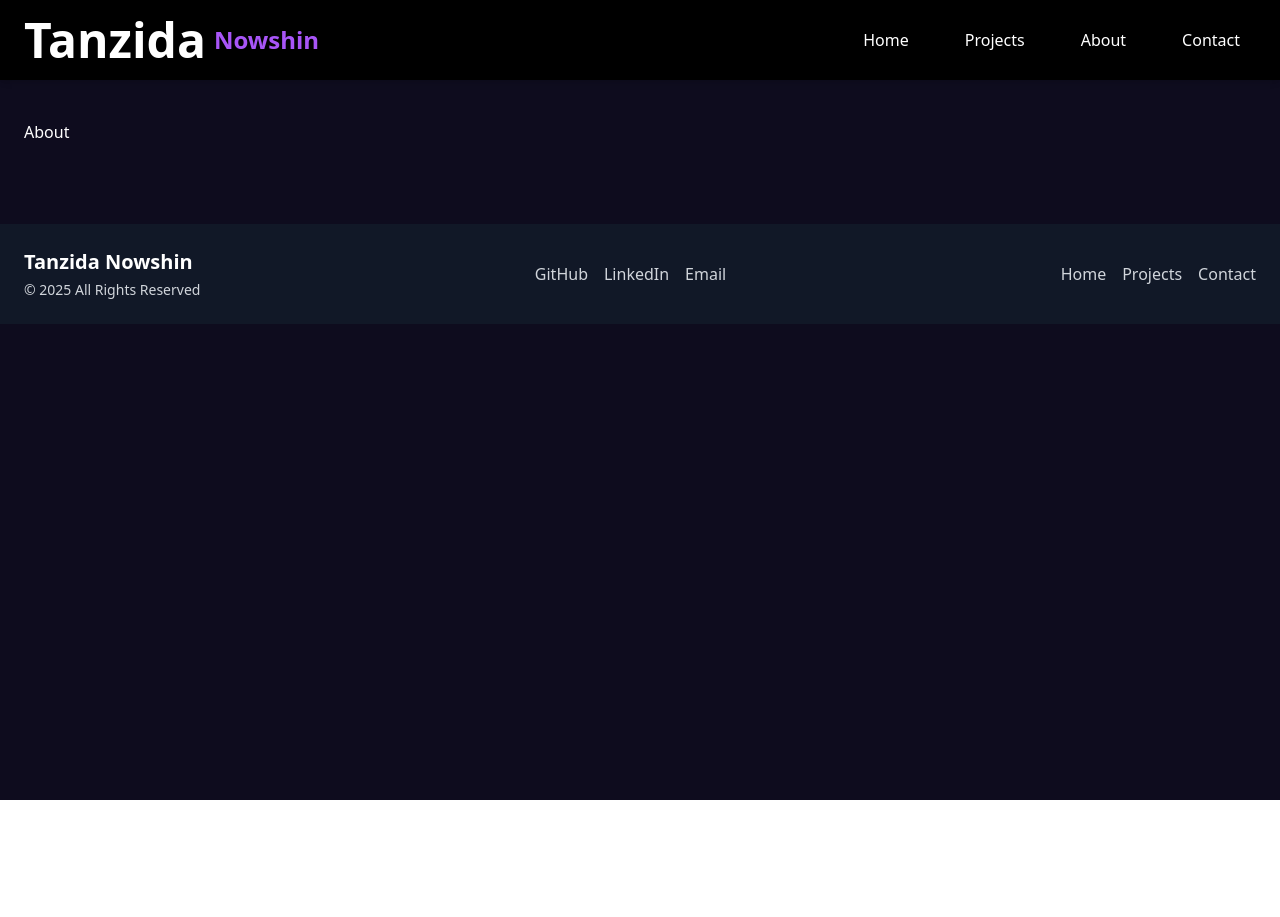
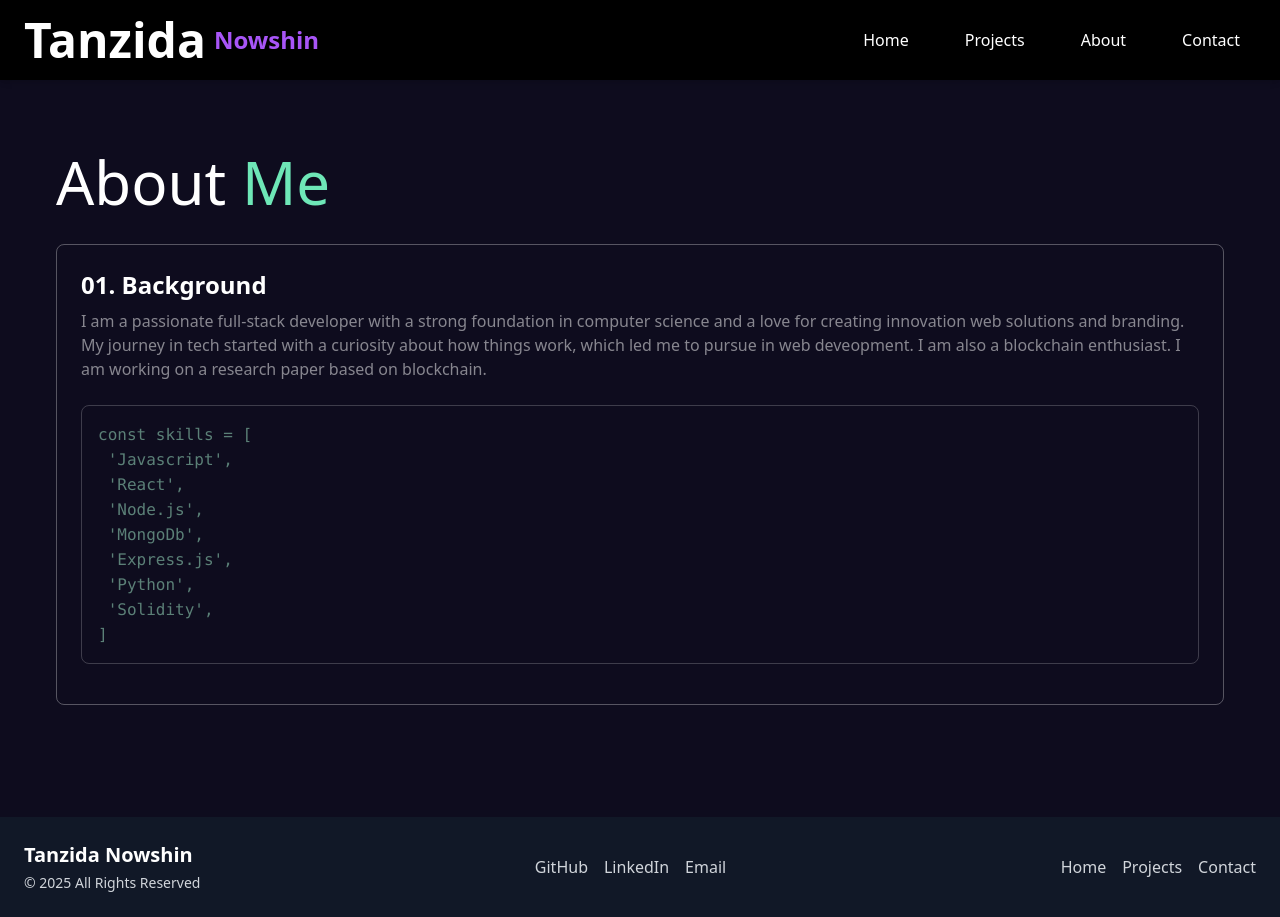
Before and after one commit to Tanzida999/my-portfolio, a React (Create React App) app in the folder frontend/: page /about in a window 1280 px wide. Before the commit the page ends 800 px from the top, so only its background shows below. Built offline with nearby package versions, Linux system fonts and the light colour scheme.

Commit message:
About me Updated

```diff
--- a/frontend/src/pages/About.tsx
+++ b/frontend/src/pages/About.tsx
@@ -1,5 +1,43 @@
 const About = () => {
-  return <div>About</div>;
+  return (
+    <section id="about" className="text-white p-8">
+      <h2 className="text-6xl font-bol mb-8">
+        About <span className="text-emerald-300">Me</span>
+      </h2>
+      <div className="grid grid-cols-1 mb:grid-cols-3 gap-8">
+        <div className="border border-white/30 rounded-lg p-6">
+          <h3 className="text-2xl font-bold mb-2">01. Background</h3>
+          <p className="text-white/50 mb-6">
+            I am a passionate full-stack developer with a strong foundation in
+            computer science and a love for creating innovation web solutions
+            and branding. My journey in tech started with a curiosity about how
+            things work, which led me to pursue in web deveopment. I am also a
+            blockchain enthusiast. I am working on a research paper based on
+            blockchain.
+          </p>
+          <div className="rounded-lg p-4 mb-4 border border-white/20">
+            <code className="text-emerald-200/50">
+              const skills = [<br />
+              &nbsp;'Javascript',
+              <br />
+              &nbsp;'React',
+              <br />
+              &nbsp;'Node.js',
+              <br />
+              &nbsp;'MongoDb',
+              <br />
+              &nbsp;'Express.js',
+              <br />
+              &nbsp;'Python',
+              <br />
+              &nbsp;'Solidity',
+              <br />]
+            </code>
+          </div>
+        </div>
+      </div>
+    </section>
+  );
 };
 
 export default About;
```
